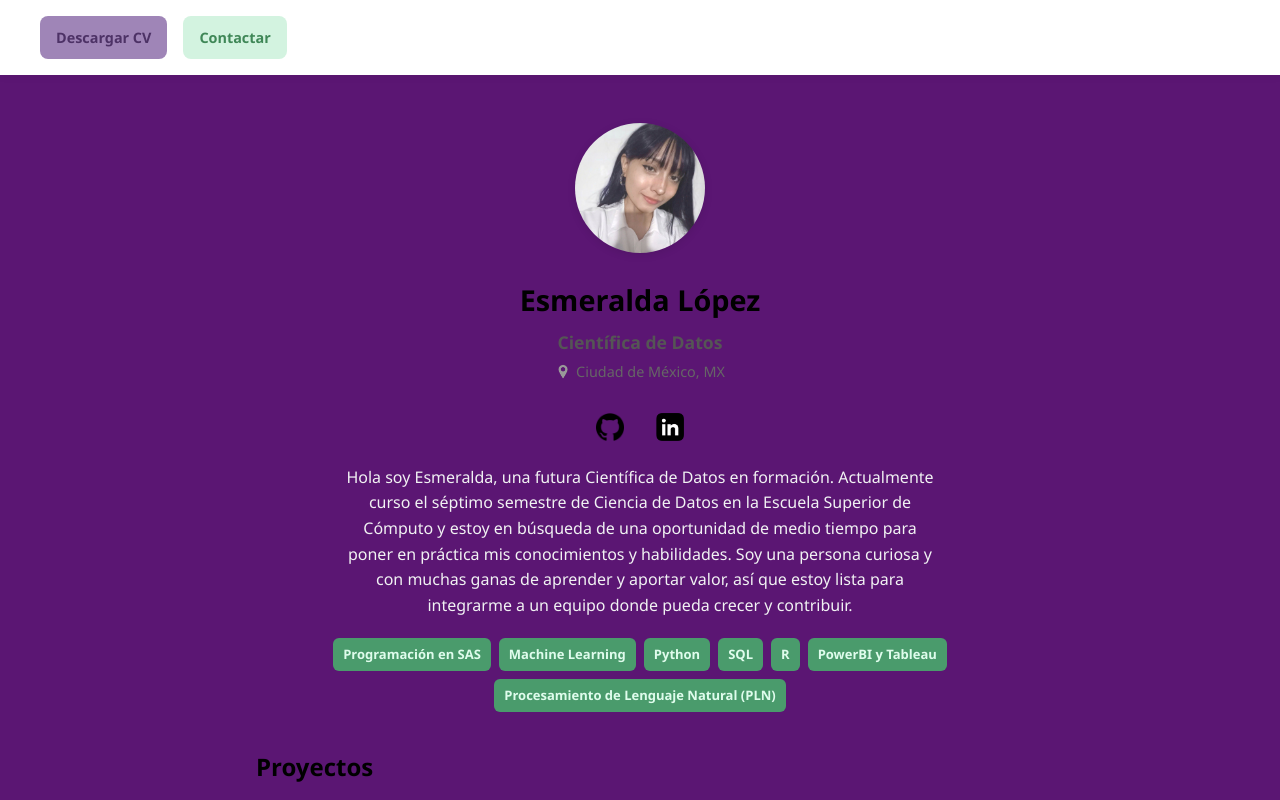
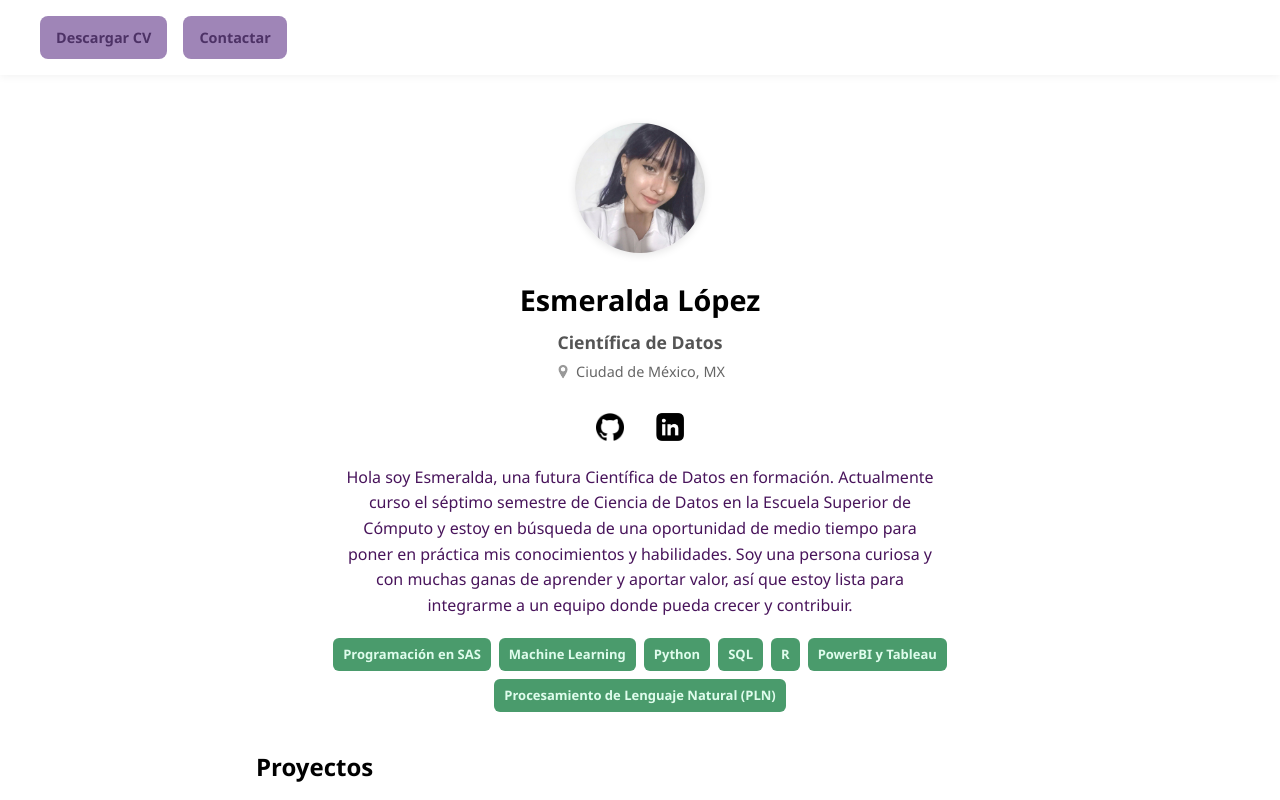
Before and after one commit to iEsmeralda/iesmeralda.github.io, a plain HTML site: page index.html in a window 1280 px wide. Shown: the top 800 px of the page. Drawn offline with Linux system fonts and the light colour scheme.

Commit message:
Update style.css

```diff
--- a/style.css
+++ b/style.css
@@ -8,7 +8,7 @@
 body {
   font-family: 'Segoe UI', Tahoma, Geneva, Verdana, sans-serif;
   line-height: 1.6;
-  background-color: #5b1673;
+  /* background-color: #5b1673; */
 }
 
 /* ======== LAYOUT PRINCIPAL ======?== */
@@ -125,7 +125,7 @@ body {
   font-size: 1rem;
   margin: 1rem auto;
   max-width: 600px;
-  color: #F1F2F3;
+  color: #48145b;
 }
 
 .skills-tags {
@@ -260,8 +260,8 @@ body {
 }
 
 .contact-button {
-  background-color: #d3f3e0;
-  color: #3f8757;
+  background: #9f85b7;
+  color: #4d3266;
   padding: 12px 20px;
   border-radius: 8px;
   font-weight: 600;
```
